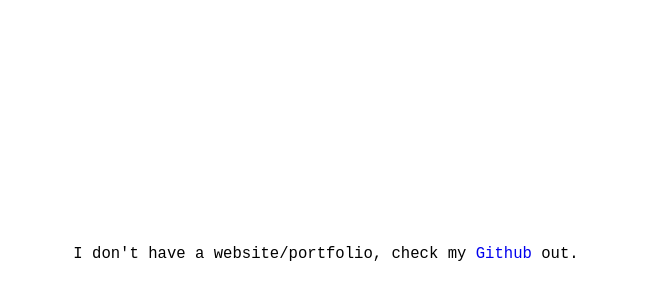
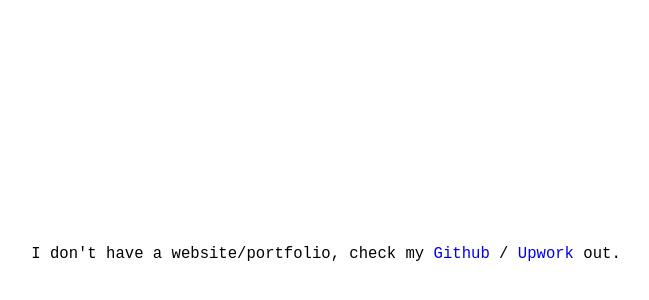
Before and after one commit to ritiksoni00/ritiksoni00.github.io, a plain HTML site: page index.html in a window 1280 px wide. Shown: the part 146-446 px from the top of the page, without its empty margins (314-963 px from the left). Drawn offline with Linux system fonts and the light colour scheme.

Commit message:
Update index.html to include Upwork link in portfolio message

```diff
--- a/index.html
+++ b/index.html
@@ -29,7 +29,7 @@
 </head>
 <body>
     <div class="container">
-        <p>I don't have a website/portfolio, check my <a href="https://github.com/ritiksoni00">Github</a> out.</p>
+        <p>I don't have a website/portfolio, check my <a href="https://github.com/ritiksoni00">Github</a> / <a href="https://www.upwork.com/freelancers/~0156452ef46a60c7b5">Upwork</a> out.</p>
     </div>
 </body>
 </html>
```
